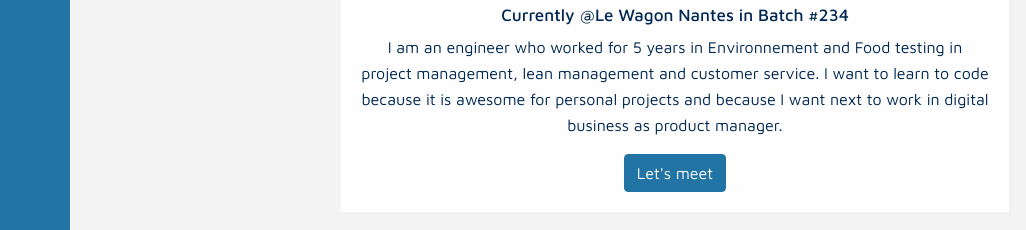
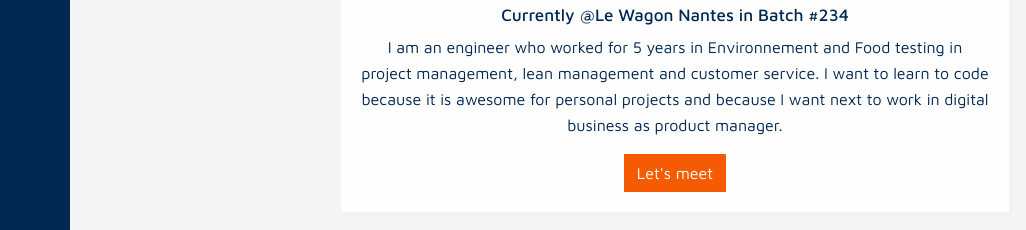
Before and after one commit to dianedup/profile, a plain HTML site: page index.html in a window 1280 px wide. In both pictures the pointer is over the button "Let's meet". Shown: the part 242-472 px from the top of the page, without its empty margins (0-1026 px from the left). Drawn offline with nearby package versions, Linux system fonts and the light colour scheme.

Commit message:
Modify background color of sidebar and button

```diff
--- a/style.css
+++ b/style.css
@@ -51,11 +51,12 @@ td img{
 .btn {
   border: 1px solid #F45B02;
   color: #F45B02;
+  border-radius: 0;
 }
 
 .btn:hover {
-  border: 1px solid #2274A5;
-  background-color: #2274A5;
+  border: 1px solid #F45B02;
+  background-color: #F45B02;
   color:rgb(254,254,254);
 }
 /*.container {
@@ -103,7 +104,7 @@ td img{
     top: 0;
     bottom: 0;
     text-align: center;
-    background-color: #2274A5;
+    background-color: #002852;
   }
 
   #sidebar ul {
```
